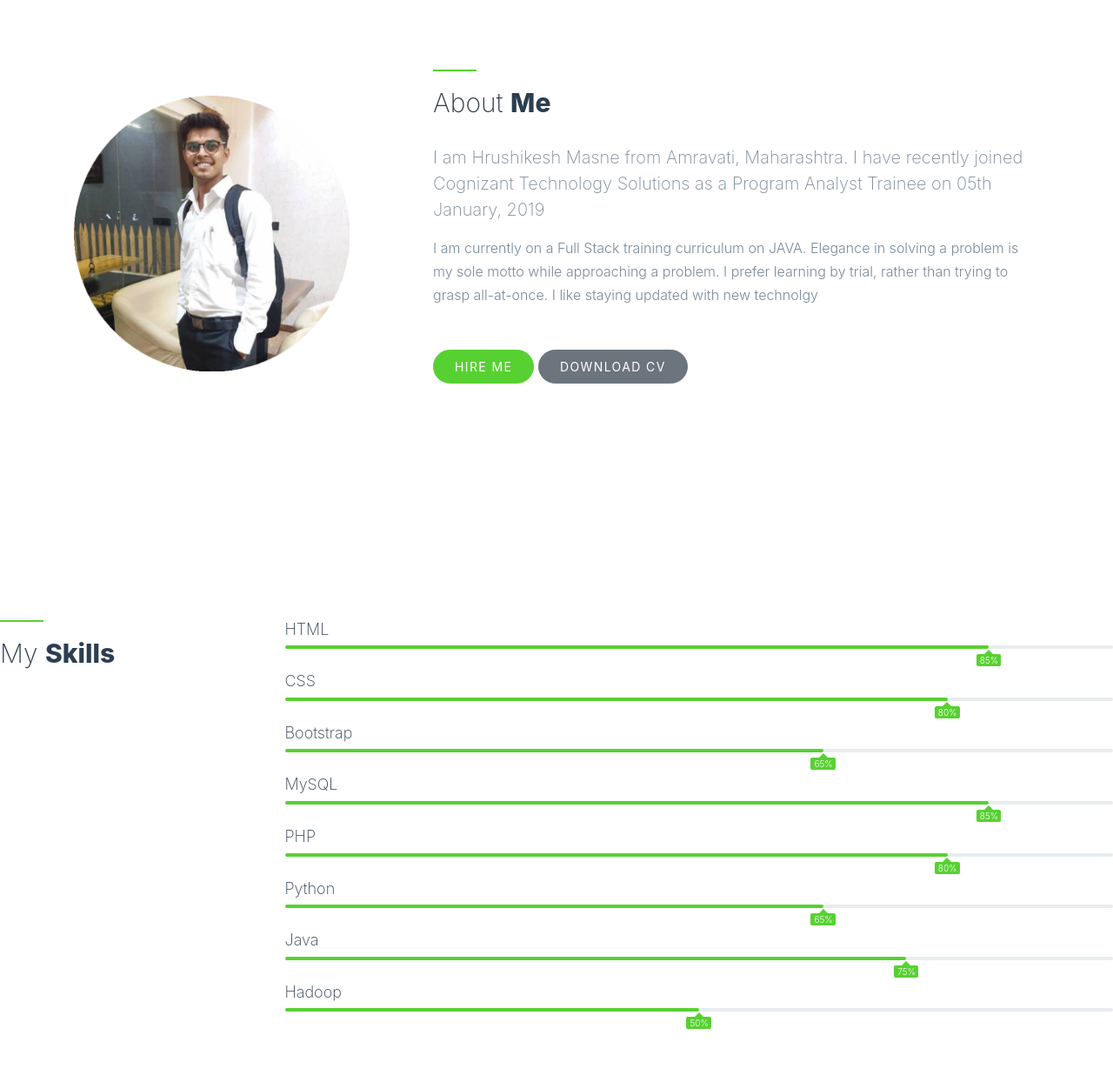
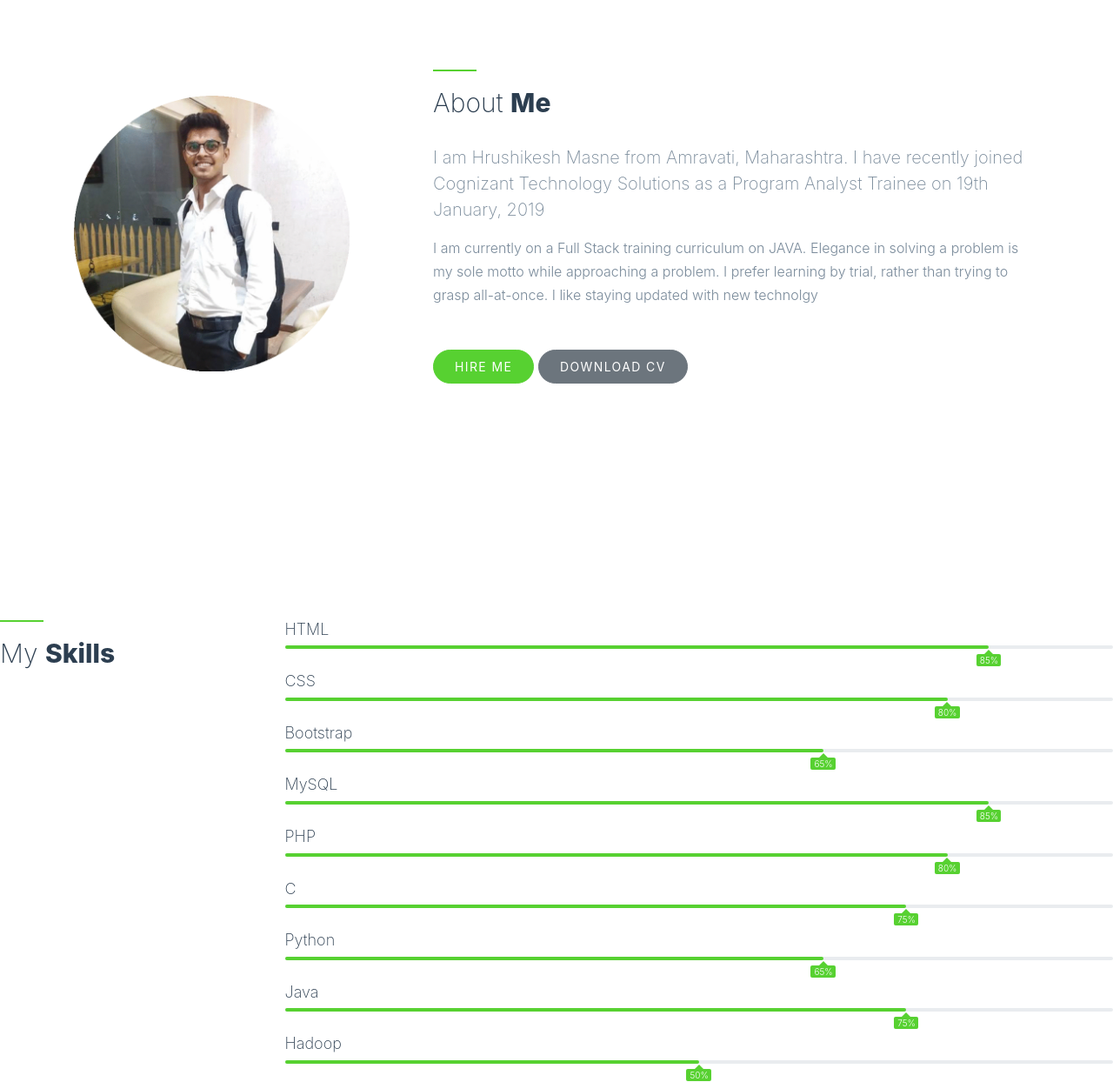
Before and after one commit to HrushikeshMasne/HrushikeshMasne.github.io, a plain HTML site: page index.html in a window 1280 px wide. Shown: the part 800-2044 px from the top of the page at 87% size. Drawn offline with nearby package versions, Linux system fonts and the light colour scheme; some packages are replaced by stand-ins of ours; no server answers; files whose address does not match are found by name.

Commit message:
Update index.html

```diff
--- a/index.html
+++ b/index.html
@@ -54,7 +54,7 @@
           <div class="col-md-10 text-center">
             <h1 class="site-heading site-animate">I'm Hrushikesh Masne</h1>
             <p class="lead site-subheading mb-4 site-animate">I am Hrushikesh Masne from Amravati, Maharashtra. I have recently joined
-Cognizant Technology Solutions as a Program Analyst Trainee on 05th January, 2019</p>
+Cognizant Technology Solutions as a Program Analyst Trainee on 19th January, 2019</p>
             <p><a href="#section-about" class="smoothscroll btn btn-primary px-4 py-3">More On Me</a></p>
           </div>
         </div>
@@ -73,7 +73,7 @@ Cognizant Technology Solutions as a Program Analyst Trainee on 05th January, 201
               <h2>About <strong>Me</strong></h2>
             </div>
             <p class="lead">I am Hrushikesh Masne from Amravati, Maharashtra. I have recently joined
-Cognizant Technology Solutions as a Program Analyst Trainee on 05th January, 2019</p>
+Cognizant Technology Solutions as a Program Analyst Trainee on 19th January, 2019</p>
             <p class="mb-5  ">I am currently on a Full Stack training curriculum on JAVA.
 Elegance in solving a problem is my sole motto while approaching a problem. I prefer learning by trial, rather than trying to grasp all-at-once. I like staying updated with new technolgy</p>
 
@@ -134,6 +134,15 @@ Elegance in solving a problem is my sole motto while approaching a problem. I pr
               <div class="progress">
                 <div class="progress-bar" role="progressbar" style="width:80%" aria-valuenow="80" aria-valuemin="0" aria-valuemax="100">
                   <span>80%</span>
+                </div>
+              </div>
+            </div>
+
+            <div class="skill">
+              <h3>C</h3>
+              <div class="progress">
+                <div class="progress-bar" role="progressbar" style="width:75%" aria-valuenow="75" aria-valuemin="0" aria-valuemax="100">
+                  <span>75%</span>
                 </div>
               </div>
             </div>
```
